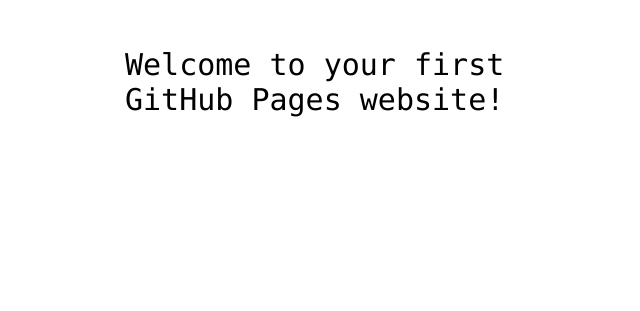
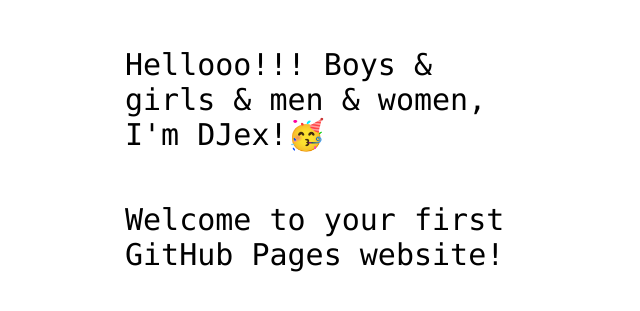
Before and after one commit to djx0127/DJex, a plain HTML site: page index.html in a window 1280 px wide. Shown: the part 341-652 px from the top of the page, without its empty margins (315-955 px from the left). Drawn offline with Linux system fonts and the light colour scheme.

Commit message:
Added my introduction.html file

```diff
--- a/index.html
+++ b/index.html
@@ -12,6 +12,7 @@
 <img src="https://octodex.github.com/images/daftpunktocat-thomas.gif" id="octocat" alt="octocat-gif" />
 
 <!-- Change this code here by copy and pasting your template on line 15 -->
+<p>Hellooo!!! Boys & girls & men & women, I'm DJex!🥳</p>
 <p>Welcome to your first GitHub Pages website!</p>
 
 </body>
```
